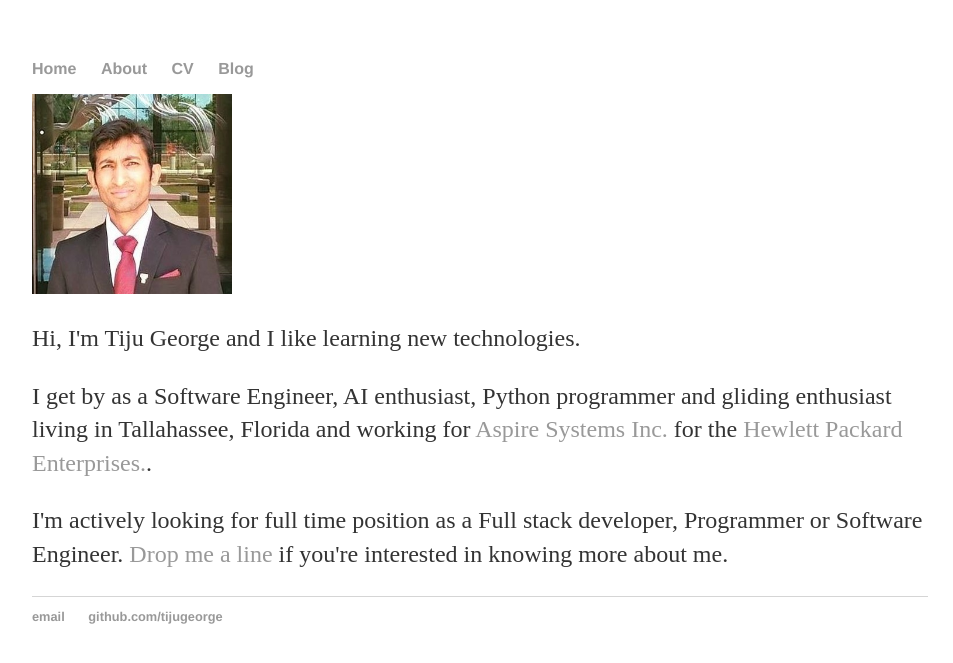
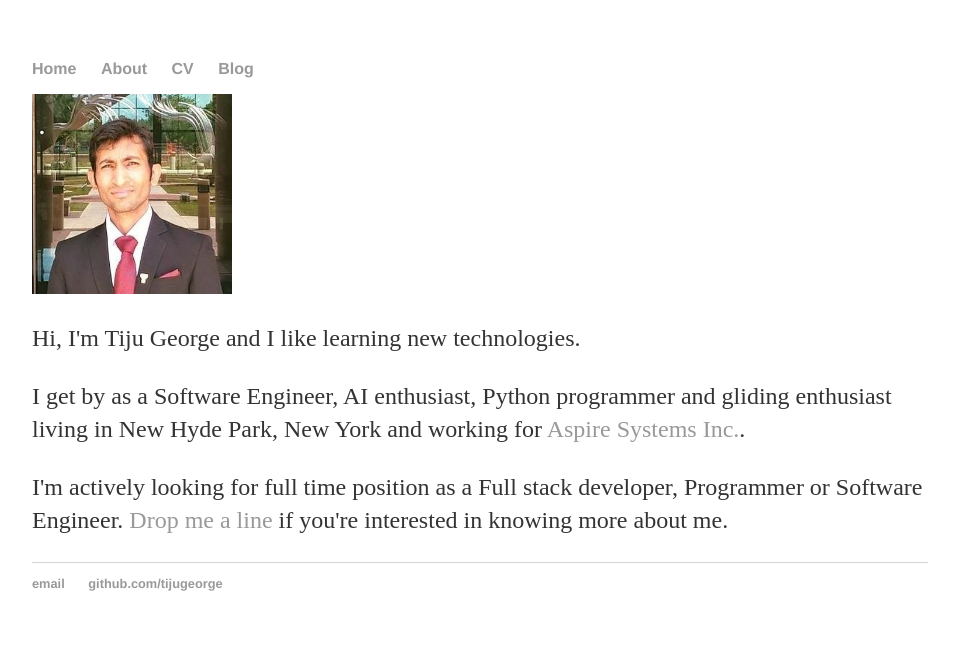
Before and after one commit to tijugeorge/tijugeorge.github.io, a Jekyll site: the page index.html, which Jekyll copies as it is, in a window 1280 px wide. Shown: the top 663 px of the page, without its empty margins (160-1113 px from the left). Built offline with Jekyll 4.4.1, drawn with Linux system fonts in a browser that asks for light colours.

Commit message:
Update index.html

```diff
--- a/index.html
+++ b/index.html
@@ -22,7 +22,7 @@
 			<div itemscope itemtype="http://data-vocabulary.org/Person" class="col-sm-8">
 			<p class="lead">Hi, I'm <span itemprop="name">Tiju George</span> and I like learning new technologies.</p>
 			<p>I get by as a <span itemprop="title">Software Engineer</span>, <span itemprop="title">AI enthusiast</span>, <span itemprop="title">Python programmer</span> and gliding enthusiast living in <span itemprop="address" itemscope
-		    itemtype="http://data-vocabulary.org/Address"> <span itemprop="locality">Tallahassee</span>, <span itemprop="region">Florida</span></span> and working for <a href="http://www.aspiresystem.com/">Aspire Systems Inc.</a> for <span itemprop="affiliation">the <a href="https://www.hpe.com/us/en/home.html">Hewlett Packard Enterprises.</a></span>.</p>
+		    itemtype="http://data-vocabulary.org/Address"> <span itemprop="locality">New Hyde Park</span>, <span itemprop="region">New York</span></span> and working for <a href="http://www.aspiresystem.com/">Aspire Systems Inc.</a>.</p>
 
 			<p>I'm actively looking for full time position as a <span itemprop="title">Full stack developer, Programmer or Software Engineer</span>. <a href="mailto:tiju.m.george@gmail.com">Drop me a line</a> if you're interested in knowing more about me.</p>
 			</div>
```
